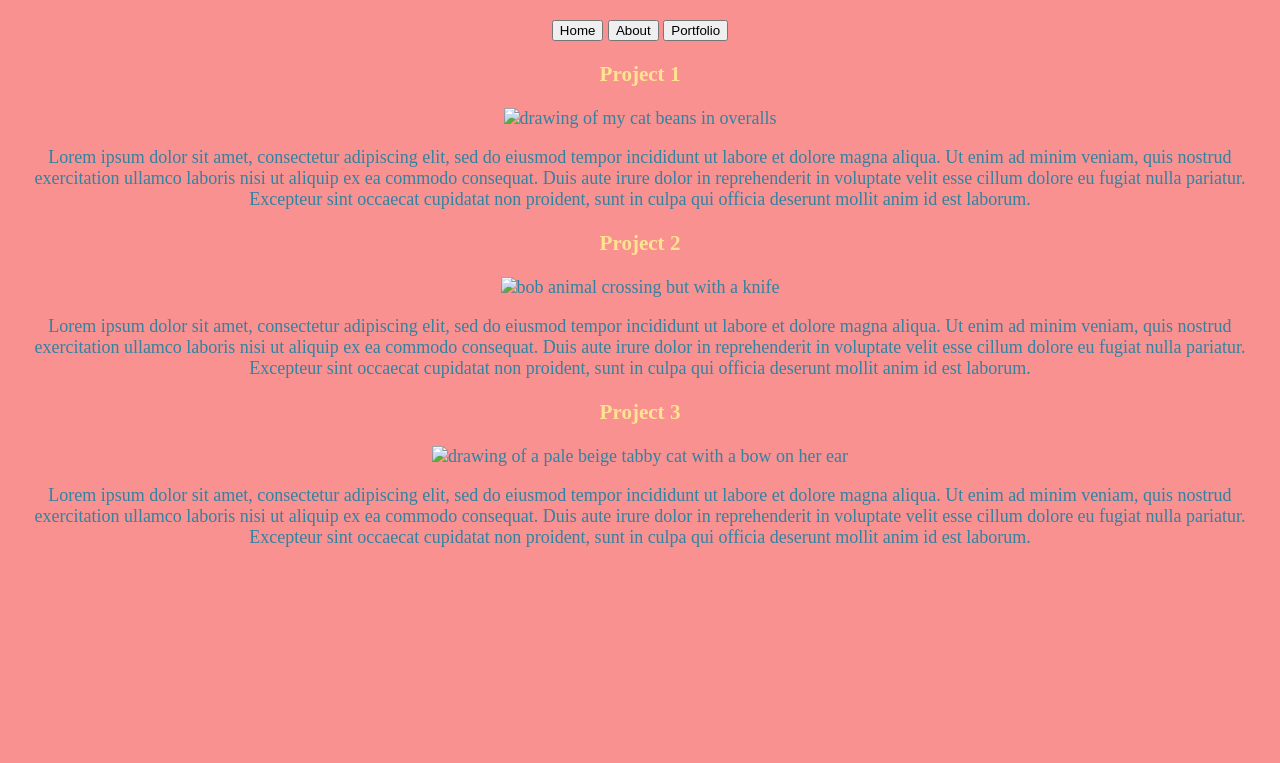
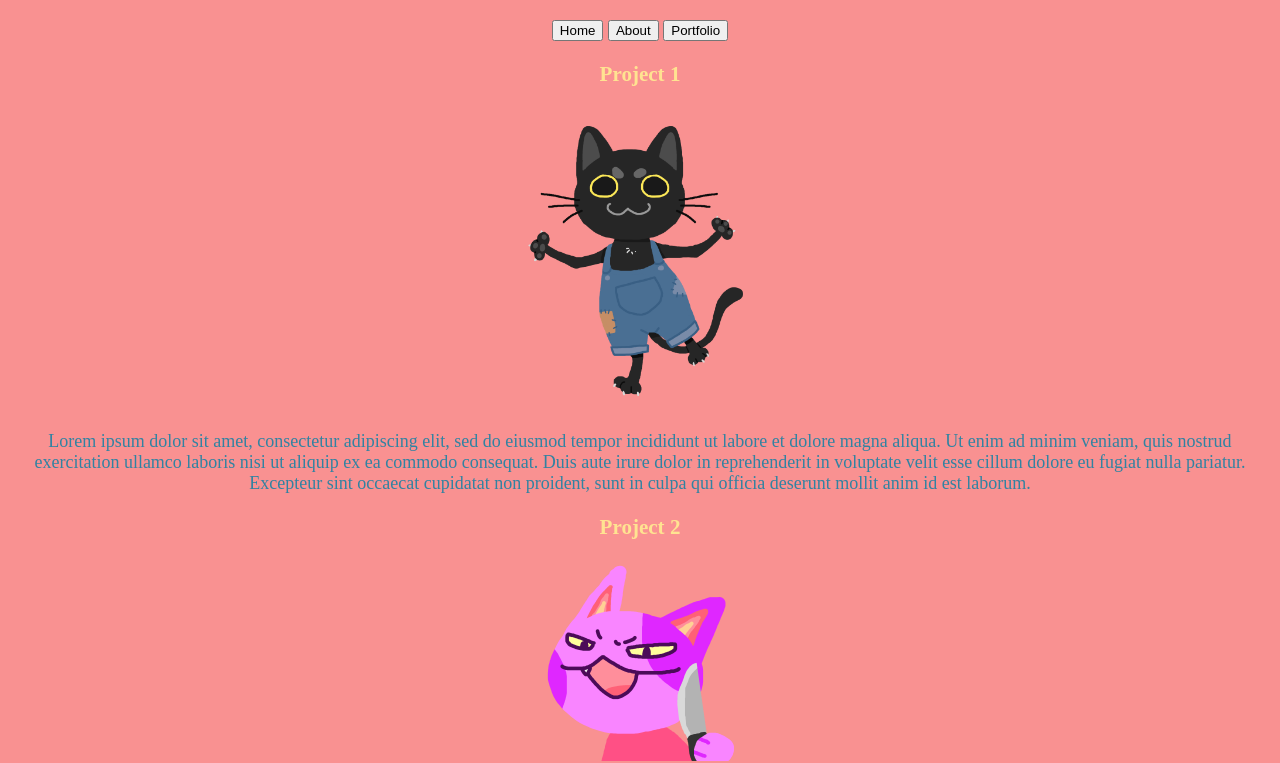
Before and after one commit to Stephanie-Chuang-Personal-Website/personal_site, a plain HTML site: page portfolio.html in a window 1280 px wide. Shown: the part 61-824 px from the top of the page. Before the commit the page ends 800 px from the top, so only its background shows below. Drawn offline with Linux system fonts and the light colour scheme.

Commit message:
created photos folder and moved drawings there. relinked images

```diff
--- a/portfolio.html
+++ b/portfolio.html
@@ -19,7 +19,7 @@
         <h3 class="pheader">Project 1</h3>
         <p>
           <img
-            src="../../images/bean.png"
+            src="images/bean.png"
             alt="drawing of my cat beans in overalls"
             width="300"
           />
@@ -38,7 +38,7 @@
         <h3 class="pheader">Project 2</h3>
         <p>
           <img
-            src="../../images/nya.png"
+            src="images/nya.png"
             alt="bob animal crossing but with a knife"
             width="200"
           />
@@ -57,7 +57,7 @@
         <h3 class="pheader">Project 3</h3>
         <p>
           <img
-            src="../../images/tiredcat.png"
+            src="images/tiredcat.png"
             alt="drawing of a pale beige tabby cat with a bow on her ear"
             width="200"
           />
```
Also changed, not shown: about.html (+1 -1 lines), index.html (+1 -1 lines), images/bean.png (added), images/jampen.png (added), images/nya.png (added), images/tiredcat.png (added), 1 other file.
